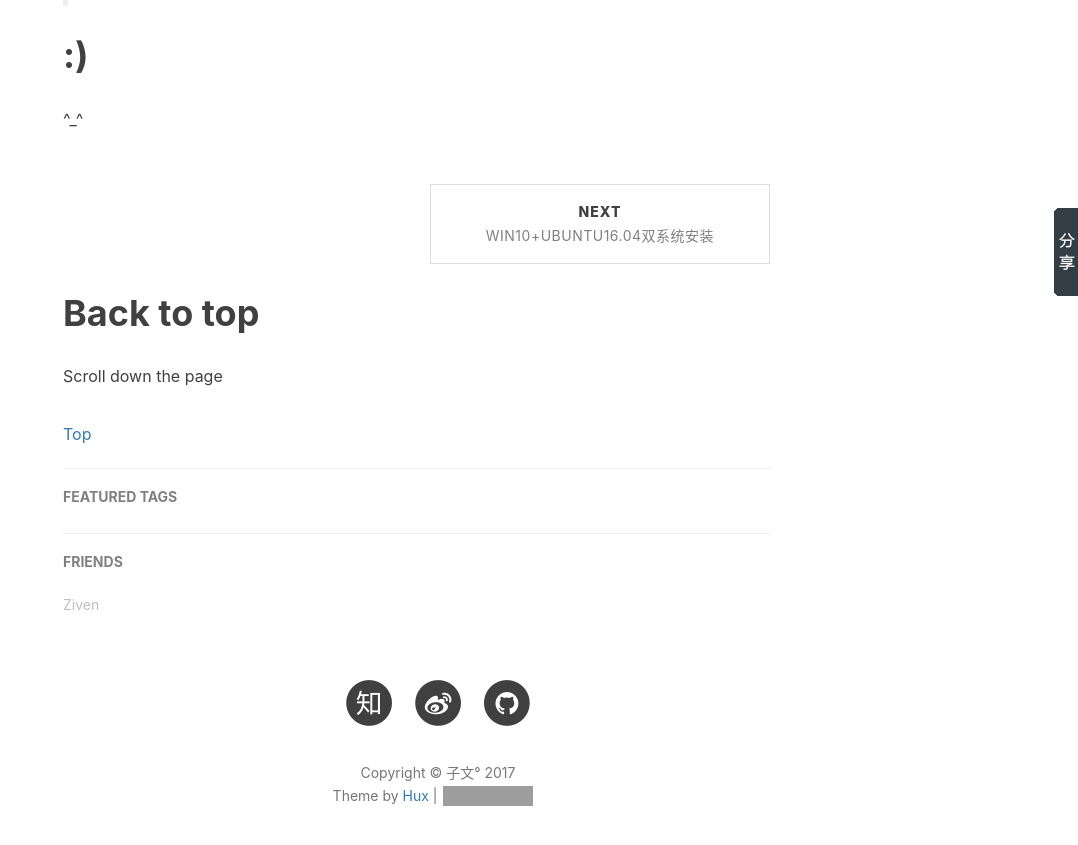
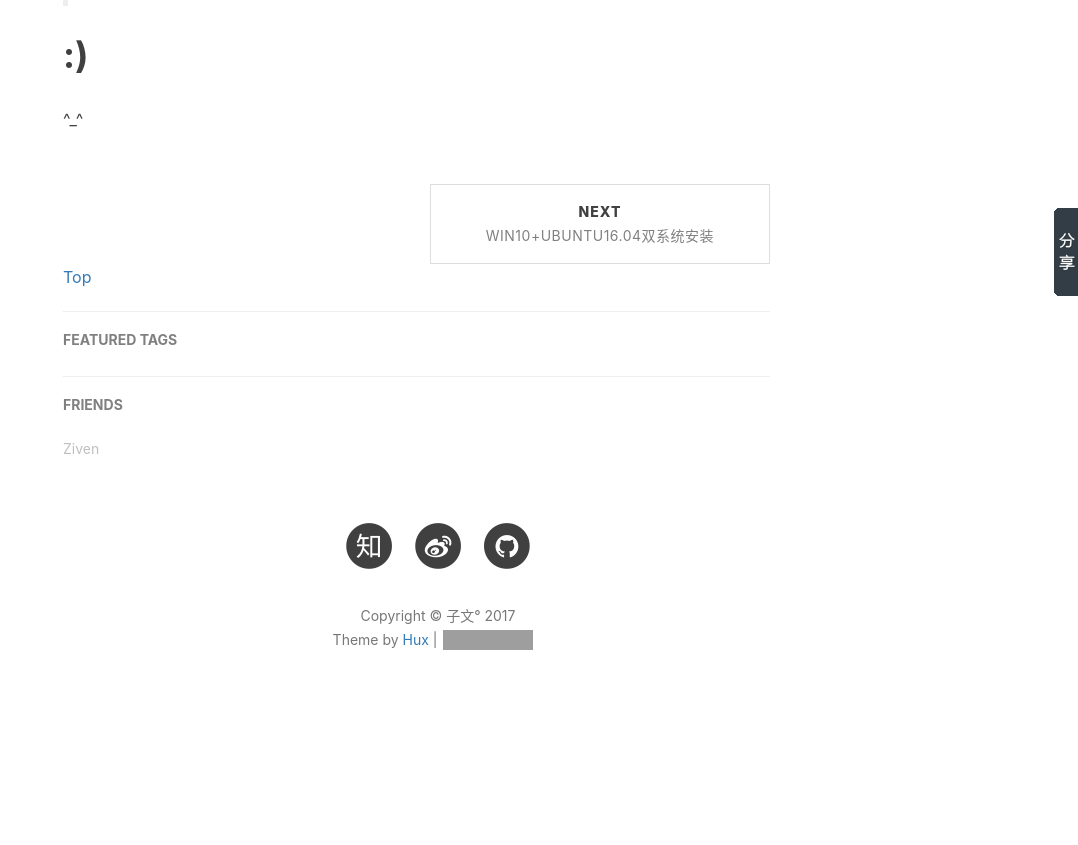
Before and after one commit to zivenyang/zivenyang.github.io, a Jekyll site: the page built from _posts/2017-03-25-hello-2017.markdown, in a window 1280 px wide and 900 px high, scrolled down 602 px. Shown: the top 845 px of the window, without its empty margins (202-1280 px from the left). Built offline with Jekyll 4.4.1, drawn with Linux system fonts in a browser that asks for light colours; nearby versions of some CDN libraries; library files that are not in the unit come from our copies; comment, search, counter and statistics services are not loaded; after the commit the page ends 1346 px from its top, so only the background shows below that; grey boxes are pictures that could not be loaded.

Commit message:
update top

```diff
--- a/_layouts/post.html
+++ b/_layouts/post.html
@@ -129,14 +129,10 @@ layout: default
 
     <!-- all your content here -->
   <body>
-    <header>
-		    <h1>Back to top</h1>
-		    <p>Scroll down the page</p>
-	  </header>
     <main class="cd-container"></main>
     <a href="#0" class="cd-top cd-is-visible cd-fade-out">Top</a>
     <script src="js/jquery.min.js" type="text/javascript"></script>
-    <script>window.jQuery || document.write('<script src="http://cdn.bootcss.com/jquery/1.11.0/jquery.min.js"><\/script>')</script>
+    <script>window.jQuery || document.write('<script src="js/jquery.min.js"><\/script>')</script>
     <script src="js/main.js"></script>
     <!-- Gem jQuery -->
   </body>
```
